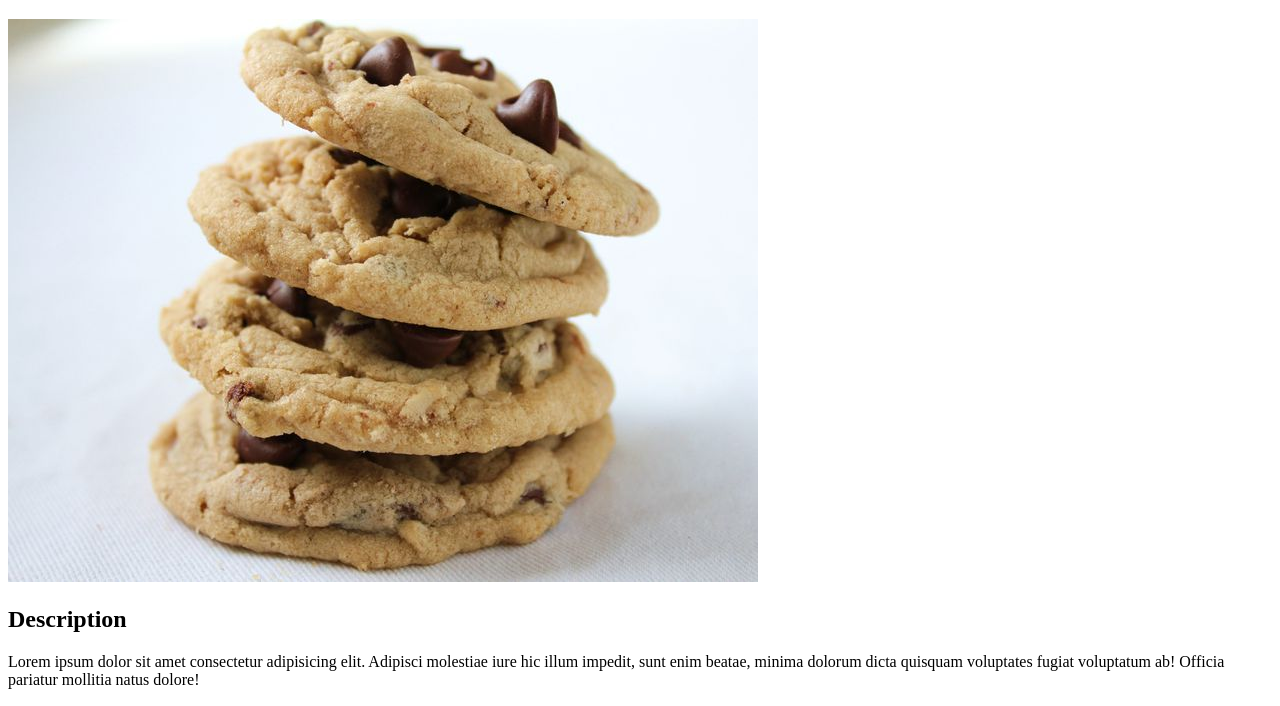
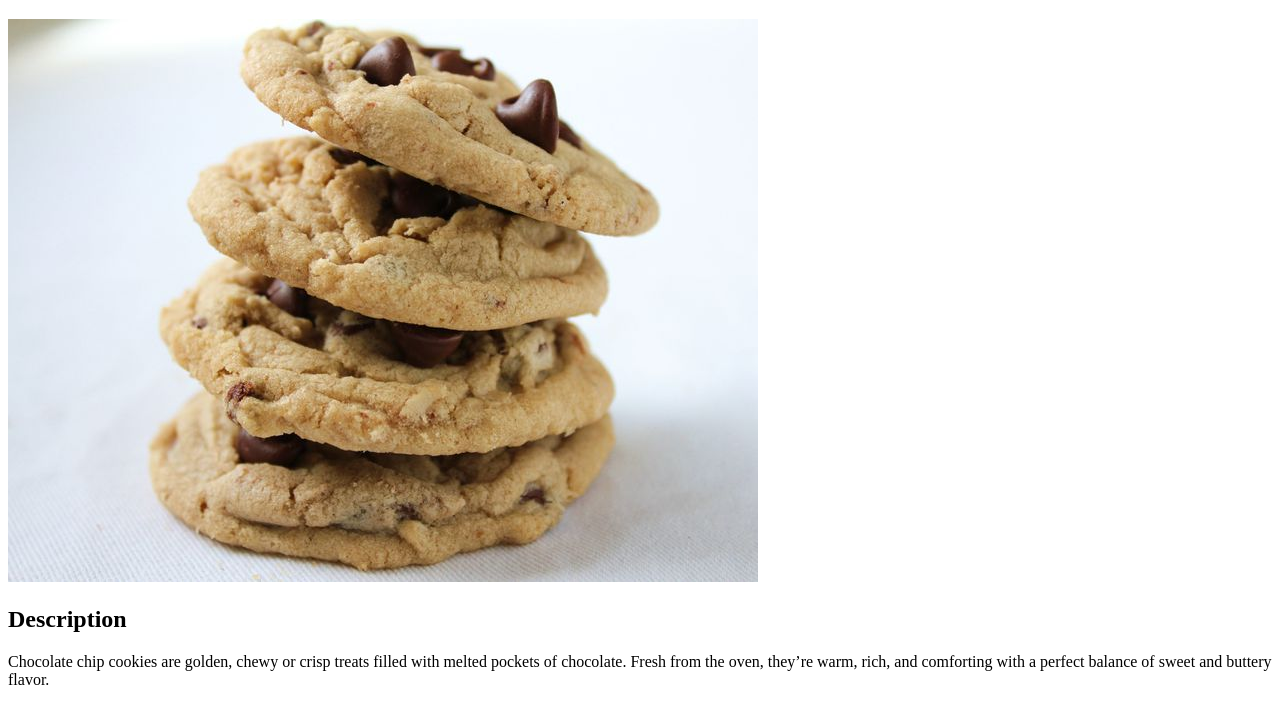
Before and after one commit to engineeredtoimperfection/odin-recipes, a plain HTML site: page recipes/choco-chip-cookies.html in a window 1280 px wide. Shown: the part 87-793 px from the top of the page. Drawn offline with Linux system fonts and the light colour scheme.

Commit message:
Add description for choco chip cookies

```diff
--- a/recipes/choco-chip-cookies.html
+++ b/recipes/choco-chip-cookies.html
@@ -17,7 +17,7 @@
 
         <h2>Description</h2>
 
-        <p>Lorem ipsum dolor sit amet consectetur adipisicing elit. Adipisci molestiae iure hic illum impedit, sunt enim beatae, minima dolorum dicta quisquam voluptates fugiat voluptatum ab! Officia pariatur mollitia natus dolore!</p>
+        <p>Chocolate chip cookies are golden, chewy or crisp treats filled with melted pockets of chocolate. Fresh from the oven, they’re warm, rich, and comforting with a perfect balance of sweet and buttery flavor.</p>
 
         <h2>Ingredients</h2>
 
```
